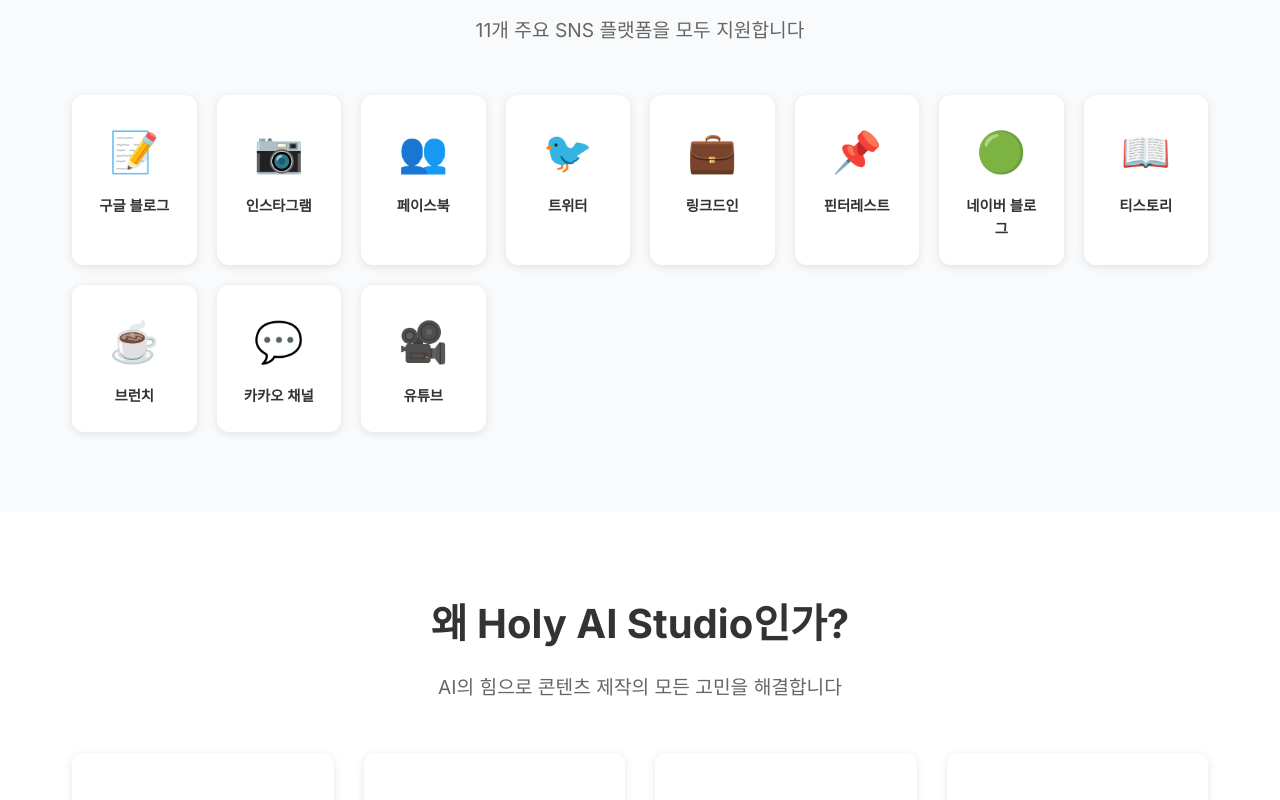
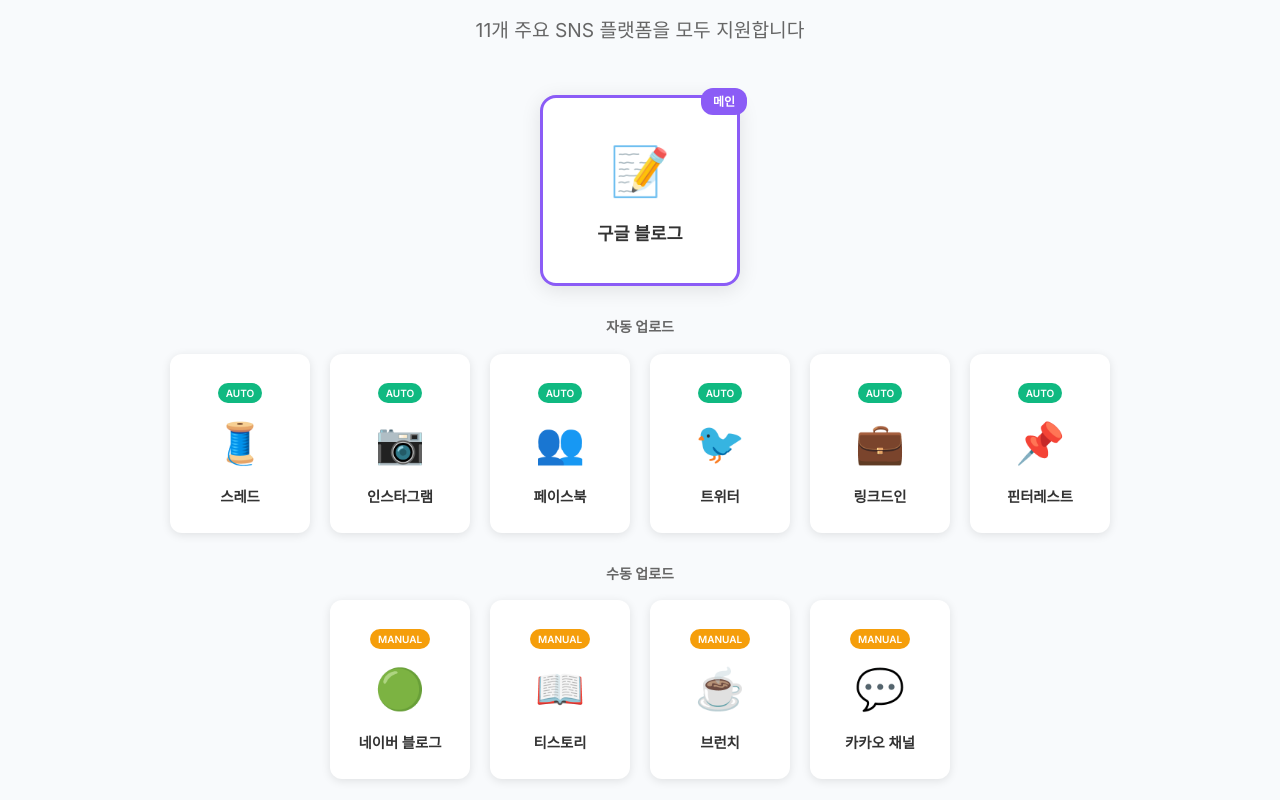
Before and after one commit to holyyomi/yomi-ai-studio, a Next.js app: page / in a window 1280 px wide. Shown: the part 720-1520 px from the top of the page. Built offline with nearby package versions, Linux system fonts and the light colour scheme.

Commit message:
UI 대폭 개선 - 로고 크기 확대, 네비게이션 메뉴 확장, 플랫폼 섹션 카테고리화

```diff
--- a/app/page.tsx
+++ b/app/page.tsx
@@ -37,25 +37,25 @@ export default function HomePage() {
         .logo {
           display: flex;
           align-items: center;
-          gap: 10px;
+          gap: 12px;
           text-decoration: none;
           color: #333;
         }
 
         .logo-icon {
-          width: 40px;
-          height: 40px;
+          width: 45px;
+          height: 45px;
           background: linear-gradient(135deg, #8b5cf6 0%, #3b82f6 100%);
-          border-radius: 8px;
+          border-radius: 10px;
           display: flex;
           align-items: center;
           justify-content: center;
-          font-size: 20px;
+          font-size: 24px;
           color: white;
         }
 
         .logo-text {
-          font-size: 1.5rem;
+          font-size: 2rem;
           font-weight: 700;
           background: linear-gradient(135deg, #8b5cf6 0%, #3b82f6 100%);
           -webkit-background-clip: text;
@@ -64,7 +64,7 @@ export default function HomePage() {
 
         .nav-menu {
           display: flex;
-          gap: 30px;
+          gap: 35px;
           list-style: none;
         }
 
@@ -72,6 +72,7 @@ export default function HomePage() {
           text-decoration: none;
           color: #666;
           font-weight: 500;
+          font-size: 16px;
           transition: color 0.3s ease;
         }
 
@@ -85,21 +86,31 @@ export default function HomePage() {
         }
 
         .btn-login {
-          padding: 8px 20px;
+          padding: 10px 24px;
           color: #666;
           text-decoration: none;
-          border-radius: 6px;
+          border-radius: 8px;
+          transition: all 0.3s ease;
+          font-weight: 500;
+        }
+
+        .btn-login:hover {
+          background: #f3f4f6;
+        }
+
+        .btn-signup {
+          padding: 10px 24px;
+          background: linear-gradient(135deg, #8b5cf6 0%, #3b82f6 100%);
+          color: white;
+          text-decoration: none;
+          border-radius: 8px;
+          font-weight: 600;
           transition: all 0.3s ease;
         }
 
-        .btn-signup {
-          padding: 8px 20px;
-          background: linear-gradient(135deg, #8b5cf6 0%, #3b82f6 100%);
-          color: white;
-          text-decoration: none;
-          border-radius: 6px;
-          font-weight: 600;
-          transition: all 0.3s ease;
+        .btn-signup:hover {
+          transform: translateY(-1px);
+          box-shadow: 0 4px 12px rgba(139, 92, 246, 0.3);
         }
 
         .hero {
@@ -171,11 +182,42 @@ export default function HomePage() {
           background: #f8fafc;
         }
 
-        .platforms-grid {
-          display: grid;
-          grid-template-columns: repeat(auto-fit, minmax(120px, 1fr));
+        .platforms-container {
+          display: flex;
+          flex-direction: column;
+          gap: 30px;
+          margin-top: 50px;
+        }
+
+        .platform-row {
+          display: flex;
+          justify-content: center;
           gap: 20px;
-          margin-top: 50px;
+          flex-wrap: wrap;
+        }
+
+        .main-platform {
+          background: white;
+          padding: 35px;
+          border-radius: 16px;
+          text-align: center;
+          box-shadow: 0 4px 20px rgba(0,0,0,0.1);
+          border: 3px solid #8b5cf6;
+          min-width: 200px;
+          position: relative;
+        }
+
+        .main-platform::before {
+          content: "메인";
+          position: absolute;
+          top: -10px;
+          right: -10px;
+          background: #8b5cf6;
+          color: white;
+          padding: 4px 12px;
+          border-radius: 12px;
+          font-size: 12px;
+          font-weight: 600;
         }
 
         .platform-card {
@@ -186,6 +228,7 @@ export default function HomePage() {
           box-shadow: 0 2px 10px rgba(0,0,0,0.1);
           transition: all 0.3s ease;
           cursor: pointer;
+          min-width: 140px;
         }
 
         .platform-card:hover {
@@ -193,15 +236,53 @@ export default function HomePage() {
           box-shadow: 0 10px 30px rgba(0,0,0,0.15);
         }
 
+        .auto-upload-badge {
+          background: #10b981;
+          color: white;
+          padding: 2px 8px;
+          border-radius: 10px;
+          font-size: 10px;
+          font-weight: 600;
+          margin-bottom: 8px;
+          display: inline-block;
+        }
+
+        .manual-upload-badge {
+          background: #f59e0b;
+          color: white;
+          padding: 2px 8px;
+          border-radius: 10px;
+          font-size: 10px;
+          font-weight: 600;
+          margin-bottom: 8px;
+          display: inline-block;
+        }
+
         .platform-icon {
           font-size: 2.5rem;
           margin-bottom: 10px;
+        }
+
+        .main-platform .platform-icon {
+          font-size: 3rem;
         }
 
         .platform-name {
           font-size: 0.9rem;
           font-weight: 600;
           color: #333;
+        }
+
+        .main-platform .platform-name {
+          font-size: 1.1rem;
+        }
+
+        .row-label {
+          text-align: center;
+          font-weight: 600;
+          color: #666;
+          margin-bottom: 15px;
+          font-size: 14px;
         }
 
         .features-grid {
@@ -263,13 +344,14 @@ export default function HomePage() {
         @media (max-width: 768px) {
           .hero h1 { font-size: 2.5rem; }
           .nav-menu { display: none; }
-          .platforms-grid { grid-template-columns: repeat(3, 1fr); }
+          .platform-row { flex-direction: column; align-items: center; }
           .features-grid { grid-template-columns: 1fr; }
+          .logo-text { font-size: 1.5rem; }
         }
       `}</style>
 
       <div>
-        {/* 네비게이션 - 한 번만 포함 */}
+        {/* 네비게이션 */}
         <nav className="navbar">
           <div className="nav-container">
             <a href="/" className="logo">
@@ -278,6 +360,12 @@ export default function HomePage() {
             </a>
 
             <ul className="nav-menu">
+              <li><a href="/" className="nav-link">홈</a></li>
+              <li><a href="/features" className="nav-link">개인콘텐츠</a></li>
+              <li><a href="/product" className="nav-link">제품콘텐츠</a></li>
+              <li><a href="/pricing" className="nav-link">썸네일(준비중)</a></li>
+              <li><a href="/guide" className="nav-link">상세페이지(준비중)</a></li>
+              <li><a href="/marketing" className="nav-link">마케팅구독(준비중)</a></li>
               <li><a href="/features" className="nav-link">기능소개</a></li>
               <li><a href="/pricing" className="nav-link">가격정책</a></li>
               <li><a href="/guide" className="nav-link">이용가이드</a></li>
@@ -286,7 +374,7 @@ export default function HomePage() {
 
             <div className="nav-buttons">
               <a href="/login" className="btn-login">로그인</a>
-              <a href="/register" className="btn-signup">무료 시작</a>
+              <a href="/register" className="btn-signup">회원가입</a>
             </div>
           </div>
         </nav>
@@ -304,25 +392,78 @@ export default function HomePage() {
             <h2 className="section-title">지원하는 플랫폼</h2>
             <p className="section-subtitle">11개 주요 SNS 플랫폼을 모두 지원합니다</p>
 
-            <div className="platforms-grid">
-              {[
-                { name: '구글 블로그', icon: '📝' },
-                { name: '인스타그램', icon: '📷' },
-                { name: '페이스북', icon: '👥' },
-                { name: '트위터', icon: '🐦' },
-                { name: '링크드인', icon: '💼' },
-                { name: '핀터레스트', icon: '📌' },
-                { name: '네이버 블로그', icon: '🟢' },
-                { name: '티스토리', icon: '📖' },
-                { name: '브런치', icon: '☕' },
-                { name: '카카오 채널', icon: '💬' },
-                { name: '유튜브', icon: '🎥' }
-              ].map((platform, index) => (
-                <div key={index} className="platform-card">
-                  <div className="platform-icon">{platform.icon}</div>
-                  <div className="platform-name">{platform.name}</div>
+            <div className="platforms-container">
+              {/* 첫 번째 줄: 메인 플랫폼 */}
+              <div className="platform-row">
+                <div className="main-platform">
+                  <div className="platform-icon">📝</div>
+                  <div className="platform-name">구글 블로그</div>
                 </div>
-              ))}
+              </div>
+
+              {/* 두 번째 줄: 자동 업로드 플랫폼 */}
+              <div>
+                <div className="row-label">자동 업로드</div>
+                <div className="platform-row">
+                  <div className="platform-card">
+                    <div className="auto-upload-badge">AUTO</div>
+                    <div className="platform-icon">🧵</div>
+                    <div className="platform-name">스레드</div>
+                  </div>
+                  <div className="platform-card">
+                    <div className="auto-upload-badge">AUTO</div>
+                    <div className="platform-icon">📷</div>
+                    <div className="platform-name">인스타그램</div>
+                  </div>
+                  <div className="platform-card">
+                    <div className="auto-upload-badge">AUTO</div>
+                    <div className="platform-icon">👥</div>
+                    <div className="platform-name">페이스북</div>
+                  </div>
+                  <div className="platform-card">
+                    <div className="auto-upload-badge">AUTO</div>
+                    <div className="platform-icon">🐦</div>
+                    <div className="platform-name">트위터</div>
+                  </div>
+                  <div className="platform-card">
+                    <div className="auto-upload-badge">AUTO</div>
+                    <div className="platform-icon">💼</div>
+                    <div className="platform-name">링크드인</div>
+                  </div>
+                  <div className="platform-card">
+                    <div className="auto-upload-badge">AUTO</div>
+                    <div className="platform-icon">📌</div>
+                    <div className="platform-name">핀터레스트</div>
+                  </div>
+                </div>
+              </div>
+
+              {/* 세 번째 줄: 수동 업로드 플랫폼 */}
+              <div>
+                <div className="row-label">수동 업로드</div>
+                <div className="platform-row">
+                  <div className="platform-card">
+                    <div className="manual-upload-badge">MANUAL</div>
+                    <div className="platform-icon">🟢</div>
+                    <div className="platform-name">네이버 블로그</div>
+                  </div>
+                  <div className="platform-card">
+                    <div className="manual-upload-badge">MANUAL</div>
+                    <div className="platform-icon">📖</div>
+                    <div className="platform-name">티스토리</div>
+                  </div>
+                  <div className="platform-card">
+                    <div className="manual-upload-badge">MANUAL</div>
+                    <div className="platform-icon">☕</div>
+                    <div className="platform-name">브런치</div>
+                  </div>
+                  <div className="platform-card">
+                    <div className="manual-upload-badge">MANUAL</div>
+                    <div className="platform-icon">💬</div>
+                    <div className="platform-name">카카오 채널</div>
+                  </div>
+                </div>
+              </div>
             </div>
           </div>
         </section>
```
